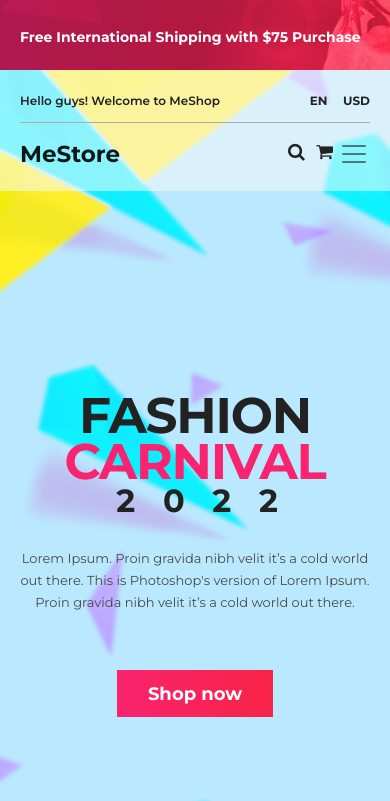
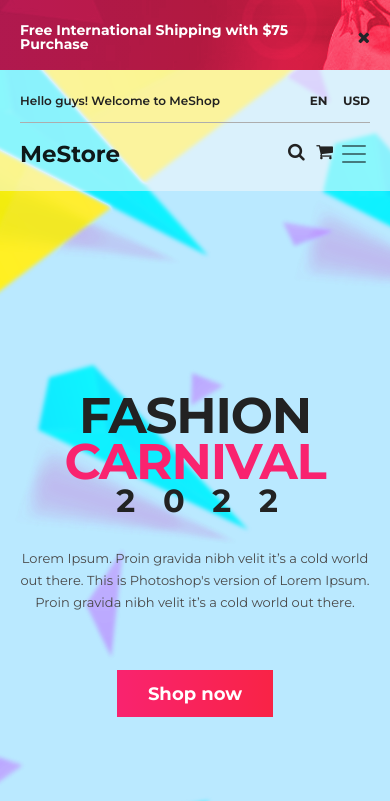
Before and after one commit to uliana-krekhovetska/me-store-html, a website: page index.html in a window 390 px wide. Shown: the top 801 px of the page. Drawn offline with nearby package versions, Linux system fonts and the light colour scheme.

Commit message:
responsive

```diff
--- a/index.html
+++ b/index.html
@@ -17,6 +17,7 @@
 <section class="top-banner">
     <div class="top-banner__container">
         <div class="top-banner__text"> Free International Shipping with $75 Purchase</div>
+        <div class="top-banner__icon"><i class="fa fa-times" aria-hidden="true"></i></div>
     </div>
 </section>
 <section class="meStore">
--- a/scss/main.scss
+++ b/scss/main.scss
@@ -100,6 +100,7 @@ body {
     font-size: 18px;
     font-weight: 400;
     padding-bottom: 5px;
+    cursor: pointer;
   }
   .fa:hover {
     transform: scale(1.4, 1.4);
```
Also changed, not shown: images/top-banner-cross-button.svg (added), styles/main.css, 1 other file.
